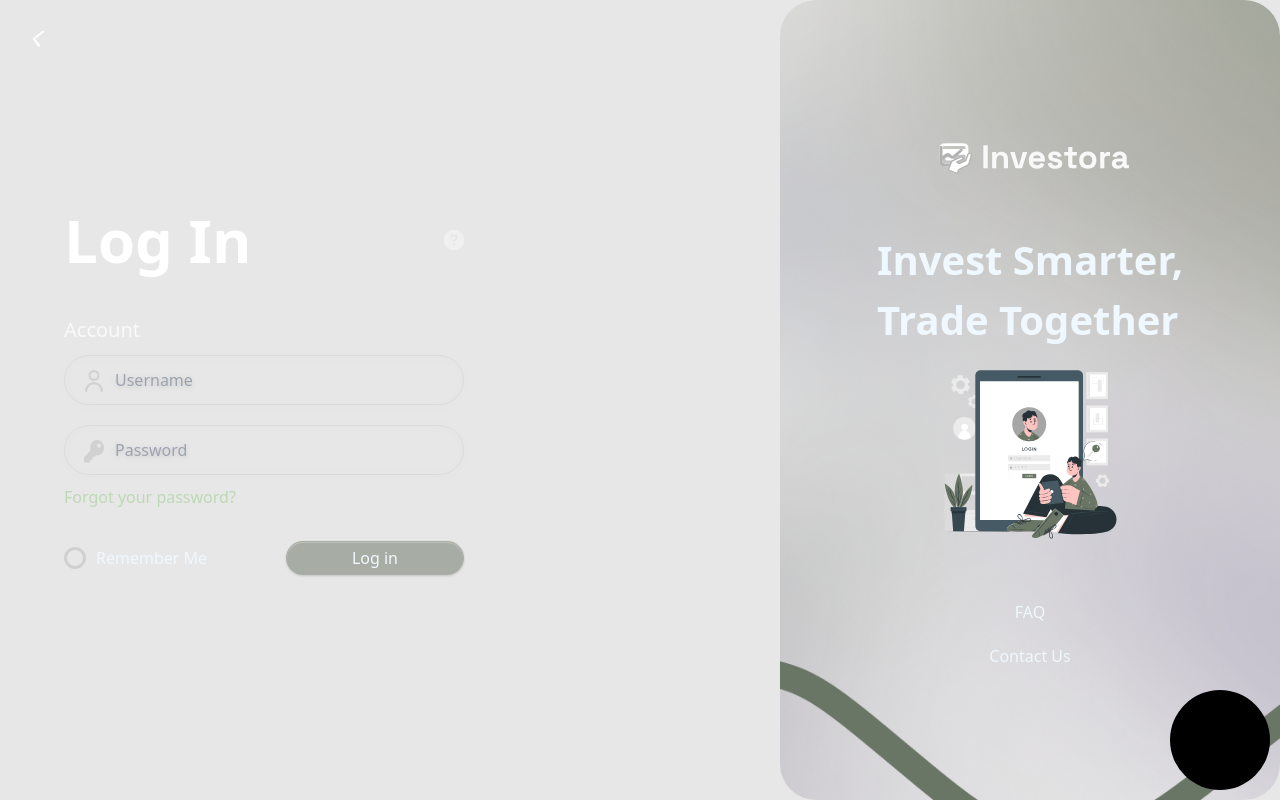
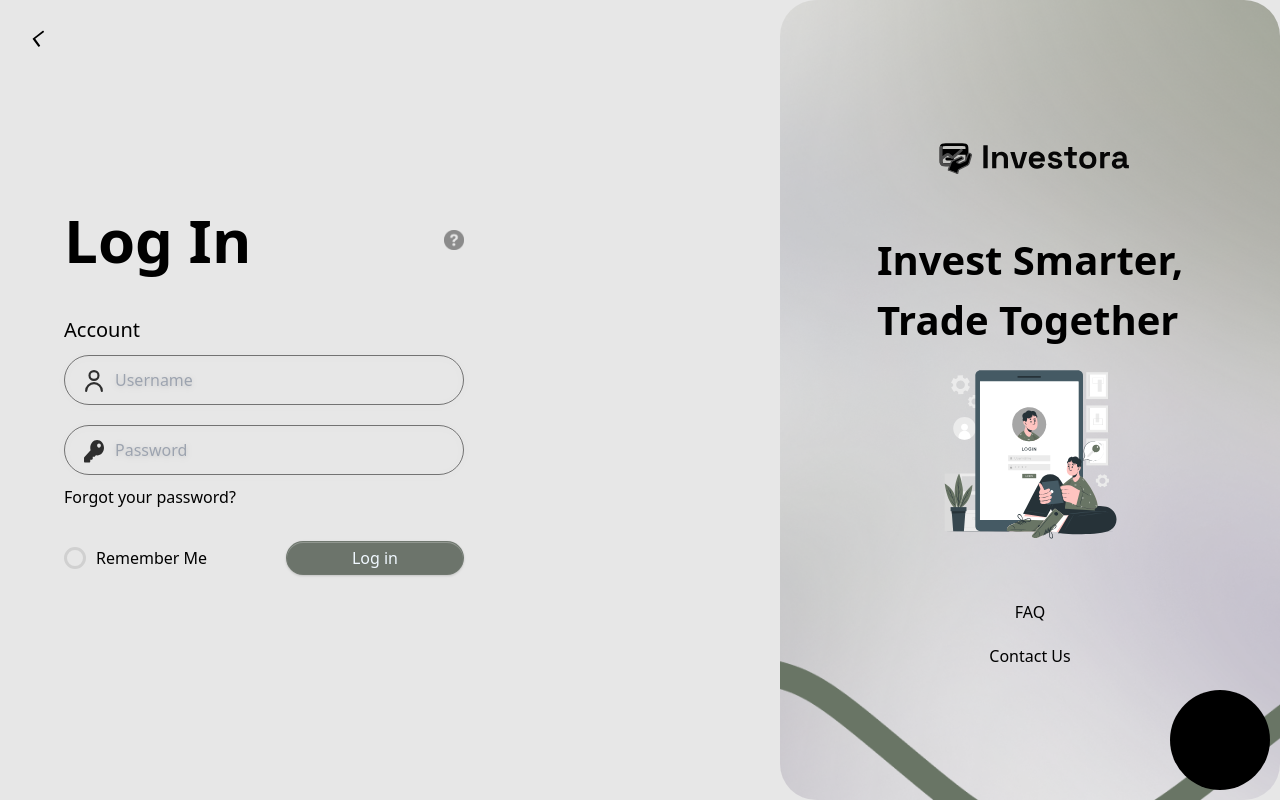
Before and after one commit to MaxRoenco/pbl-finance, a React (Vite) app in the folder Frontend/: page /login in a window 1280 px wide. Built offline with nearby package versions, Linux system fonts and the light colour scheme.

Commit message:
light mode for login page

```diff
--- a/Frontend/src/components/Login/Login.jsx
+++ b/Frontend/src/components/Login/Login.jsx
@@ -10,6 +10,7 @@
     const [info, setInfo] = useState({ username: '', password: '' });
     const [redirect, setRedirect] = useState(false);
     const [validationError, setValidationError] = useState('');
+    let {lightMode, setLightMode} = useContext(authContext);
 
     const handleLogIn = () => {
         let user = {
@@ -66,48 +67,50 @@
         <>
             <div className={styles.container}>
                 <Link to='/' className={styles.arrowContainer}>
-                    <img className={styles.arrow} src="arrow.svg" alt="" />
+                    <img className={styles.arrow+(lightMode?" invert":"")} src="arrow.svg"  alt="" />
                 </Link>
                 <div className={styles.loginContainer}>
-                    <h1>Log In <img data-tooltip-id="my-tooltip-1" src="/question_icon.png" alt="" /></h1>
+                    <h1 className={styles.h1_dark+(lightMode?" text-black":"")}>Log In <img className={lightMode?"invert":""} data-tooltip-id="my-tooltip-1" src="/question_icon.png" alt="" /></h1>
                     <div className={styles.account}>
-                        <h1>Account</h1>
+                        <h1 className={styles.h1_account+(lightMode?" text-black":"")}>Account</h1>
                         <div>
                             <input
+                                className={styles.account_input +(lightMode? " "+styles.account_input_light: "")}
                                 type="name"
                                 placeholder='Username'
                                 onChange={(e) => setInfo({ ...info, username: e.target.value })}
-                                onKeyPress={handleKeyPress} // Add onKeyPress event
+                                onKeyDown={handleKeyPress}
                             />
-                            <img src="/user.svg" alt="" />
+                            <img className={lightMode?"invert":""} src="/user.svg" alt="" />
                         </div>
                         <div>
                             <input
+                                className={styles.account_input +(lightMode? " "+styles.account_input_light: "")}
                                 type="password"
                                 placeholder='Password'
                                 onChange={(e) => setInfo({ ...info, password: e.target.value })}
                                 onKeyPress={handleKeyPress} // Add onKeyPress event
                             />
-                            <img src="/key.svg" alt="" />
+                            <img className={lightMode?"invert":""} src="/key.svg" alt="" />
                         </div>
-                        <Link to='/forgot'><p>Forgot your password?</p></Link>
+                        <Link to='/forgot'><p className={styles.forgot +(lightMode? " text-black": "")}>Forgot your password?</p></Link>
                         {validationError && <p style={{ color: 'red' }}>{validationError}</p>}
                     </div>
                     <div className={styles.actions}>
                         <div className={styles.remember}>
                             <input type="checkbox" name="remember"/>
-                            <label htmlFor="remember">Remember Me</label>
+                            <label className={styles.remember_label +(lightMode? " text-black": "")} htmlFor="remember">Remember Me</label>
                         </div>
-                        <button className={styles.logIn} onClick={handleLogIn}>Log in</button>
+                        <button className={styles.logIn +(lightMode? " "+styles.logIn_light: "")} onClick={handleLogIn}>Log in</button>
                     </div>
                 </div>
                 <div className={styles.banner}>
-                    <img className={styles.logo} src="/logo.svg" alt="" />
-                    <h1>Invest Smarter,<br/>Trade Together</h1>
+                    <img className={styles.logo + (lightMode?" invert":"")} src="/logo.svg" alt="" />
+                    <h1 className={styles.banner_h1 + (lightMode?" text-black":"")}>Invest Smarter,<br/>Trade Together</h1>
                     <img className={styles.illustration} src="/login_img.svg" alt="" />
                     <div className={styles.navigation}>
-                        <Link to='/faq' className={styles.linkItem}>FAQ</Link>
-                        <Link to='/contact-us' className={styles.linkItem}>Contact Us</Link>
+                        <Link to='/faq' className={styles.linkItem + (lightMode?" text-black":"")}>FAQ</Link>
+                        <Link to='/contact-us' className={styles.linkItem + (lightMode?" text-black":"")}>Contact Us</Link>
                     </div>
                 </div>
             </div>
--- a/Frontend/src/components/Login/Login.module.css
+++ b/Frontend/src/components/Login/Login.module.css
@@ -46,7 +46,7 @@
     width: 200px;
 }
 
-.banner>h1 {
+.banner_h1{
     font-size: 40px;
     font-weight: 700;
 }
@@ -59,7 +59,7 @@
     width: 400px;
 }
 
-.loginContainer>h1 {
+.h1_dark {
     font-weight: 700;
     font-size: 60px;
     color: white;
@@ -78,13 +78,13 @@
     flex-direction: column;
 }
 
-.account>h1 {
+.h1_account {
     font-size: 20px;
     font-weight: medium;
     color: #F9F9F9;
 }
 
-.account>div>input {
+.account_input{
     border: 1px solid rgba(209, 209, 209, 0.5);
     filter: drop-shadow(0px 1px 2px rgba(0, 0, 0, 0.06)) drop-shadow(0px 1px 3px rgba(0, 0, 0, 0.1));
     border-radius: 60px;
@@ -94,6 +94,10 @@
     padding: 0 20px;
     margin: 10px 0;
     padding-left: 50px;
+}
+.account_input_light {
+    border: 1px solid rgba(0, 0, 0, 0.5);
+    color: black;
 }
 
 .account>div {
@@ -107,7 +111,7 @@
     left: 20px;
 }
 
-.account p {
+.forgot {
     color: #BDD8B5;
 }
 
@@ -122,9 +126,10 @@
     align-items: center;
 }
 
-.remember>label {
+.remember_label {
     font-size: 16px;
 }
+
 
 .remember>input {
     -webkit-appearance: none;
@@ -153,6 +158,10 @@
     border: 1px solid rgba(209, 209, 209, 0.04);
     box-shadow: 0px 1px 2px rgba(0, 0, 0, 0.06), 0px 1px 3px rgba(0, 0, 0, 0.1), inset 0px 1px 0px rgba(255, 255, 255, 0.25);
     border-radius: 60px;
+}
+
+.logIn_light {
+    background: rgba(28, 41, 26, 0.599);
 }
 
 .logIn:hover {
```
